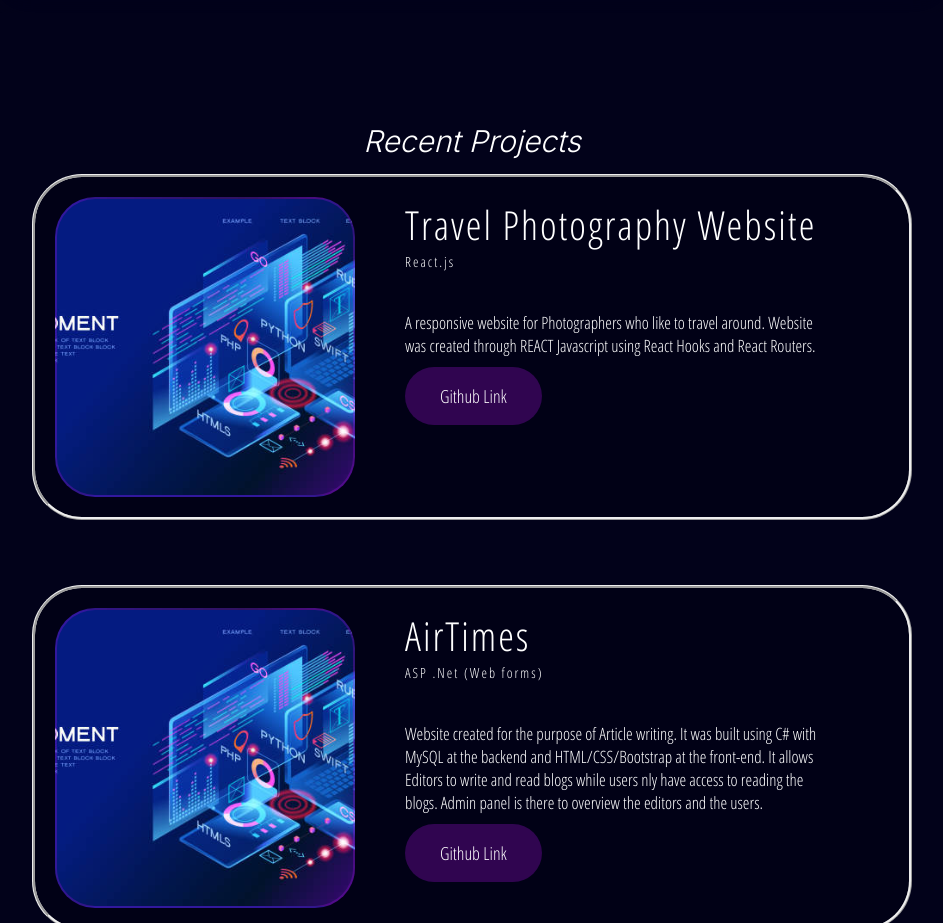
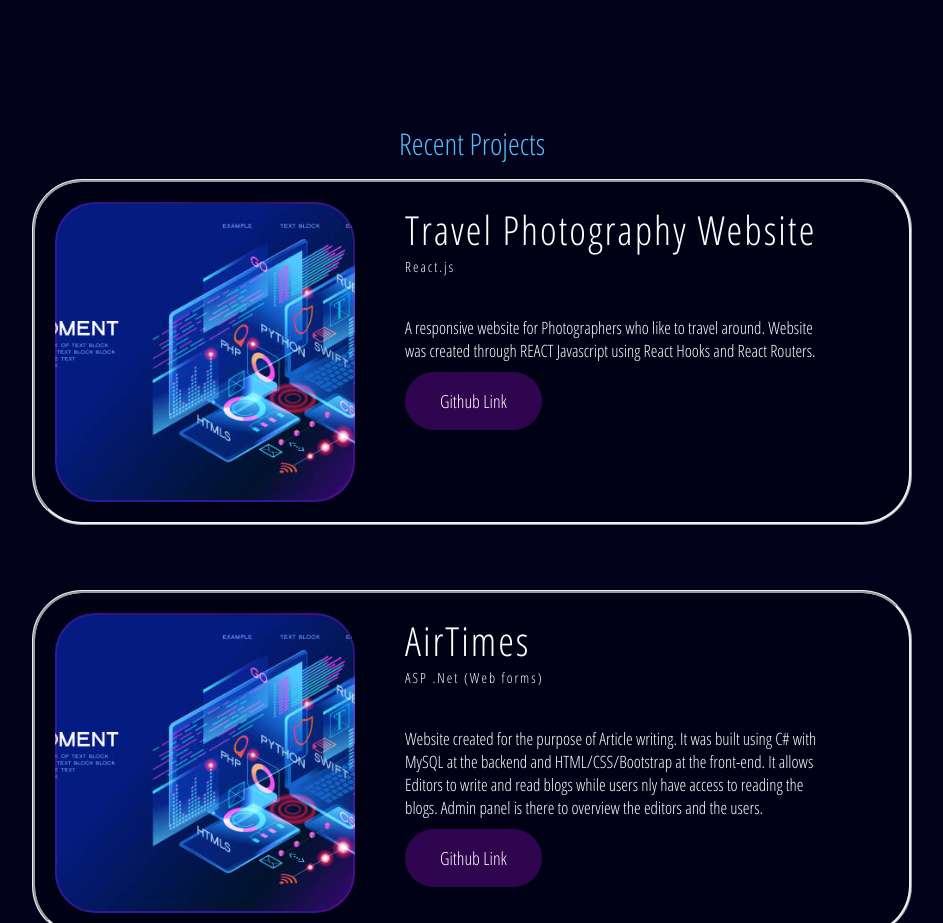
Before and after one commit to alyanquddoos111/Portfolio, a React (Create React App) app: page / in a window 1280 px wide. Shown: the part 1940-2863 px from the top of the page, without its empty margins (168-1111 px from the left). Built offline with nearby package versions, Linux system fonts and the light colour scheme.

Commit message:
third commit

```diff
--- a/src/components/members/members.css
+++ b/src/components/members/members.css
@@ -1,10 +1,11 @@
 .member-txt {
+    margin: 0 auto;
     font-size: 30px;
-    font-style: oblique;
+    font-family: 'Open Sans Condensed';
+    font-weight: 500;
+    color: var(--color-pri);
+    font-size: 30px;
     top: 10px;
-    bottom: 1px;
-    font-weight: 100;
-    align-self: center;
 }
 
 .members-container {
```
